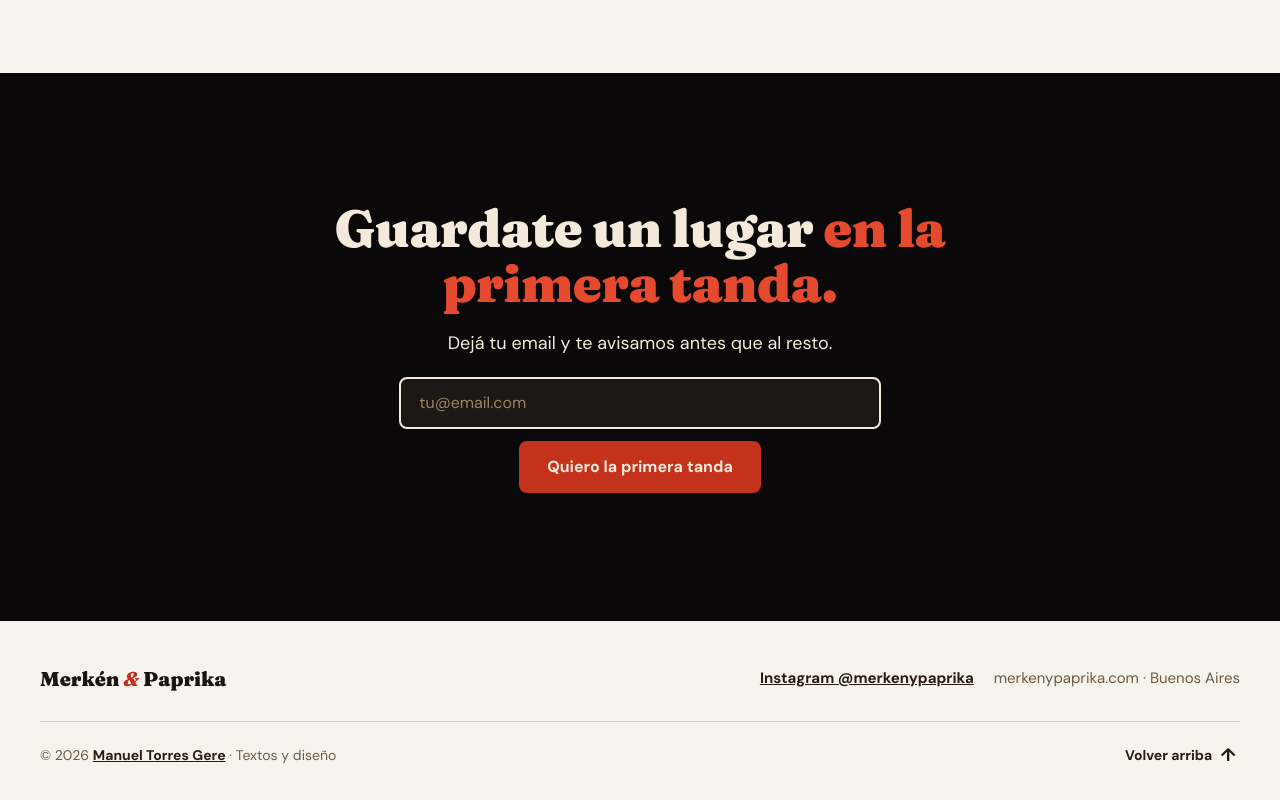
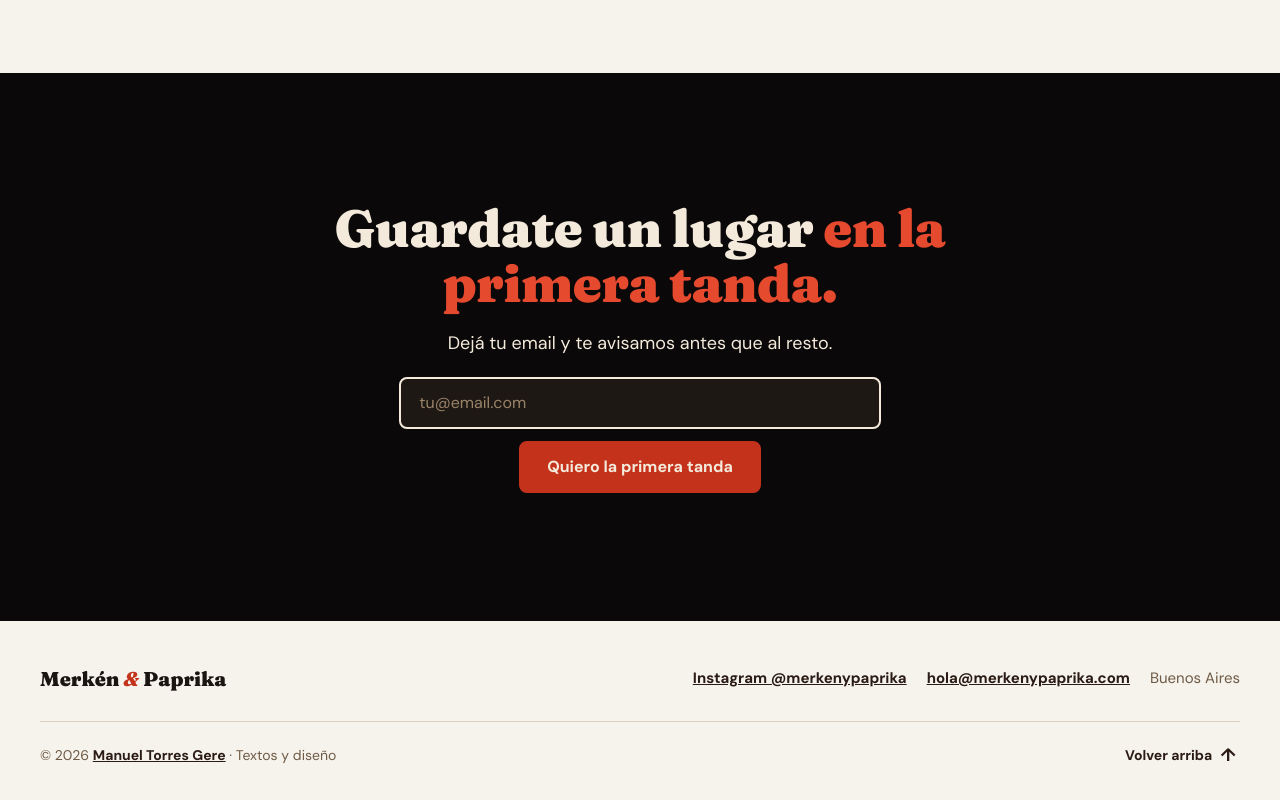
Before and after one commit to mtgere/merkenypaprika, a plain HTML site: page index.html in a window 1280 px wide. Shown: the part 3455-4255 px from the top of the page. Drawn offline with nearby package versions, Linux system fonts and the light colour scheme.

Commit message:
Sumar hola@merkenypaprika.com al pie
Co-Authored-By: Claude Opus 5.5 <noreply@anthropic.com>
Claude-Session: https://claude.ai/code/session_01VAFqyWrauFKb273g76wnvb

```diff
--- a/index.html
+++ b/index.html
@@ -21,7 +21,7 @@
 <link rel="icon" href="favicon.svg" type="image/svg+xml">
 <link rel="preconnect" href="https://fonts.googleapis.com">
 <link rel="preconnect" href="https://fonts.gstatic.com" crossorigin>
-<script type="application/ld+json">{"@context":"https://schema.org","@type":"Organization","name":"Merkén & Paprika","url":"https://merkenypaprika.com/","logo":"https://merkenypaprika.com/favicon.svg","sameAs":["https://www.instagram.com/merkenypaprika"]}</script>
+<script type="application/ld+json">{"@context":"https://schema.org","@type":"Organization","name":"Merkén & Paprika","url":"https://merkenypaprika.com/","logo":"https://merkenypaprika.com/favicon.svg","sameAs":["https://www.instagram.com/merkenypaprika"],"email":"hola@merkenypaprika.com"}</script>
 <link rel="stylesheet" href="https://fonts.googleapis.com/css2?family=Courier+Prime:wght@400;700&family=DM+Sans:wght@400;500;700&family=Fraunces:ital,wght@0,600;0,900;1,600;1,900&display=swap">
 <style>
 body{margin:0;background:#F6F3ED}
@@ -189,7 +189,8 @@ input::placeholder{color:#9A8468}
 <div style="font-family: 'Fraunces', Georgia, serif; font-weight: 900; font-size: 20px">Merkén <span style="font-style: italic; color: #C4321C">&amp;</span> Paprika</div>
 <div style="font-size: 15px; display: flex; flex-wrap: wrap; gap: 20px; align-items: center">
 <a href="https://www.instagram.com/merkenypaprika" style="display: inline-flex; align-items: center; min-height: 44px; font-weight: 700">Instagram @merkenypaprika</a>
-<span style="color: #6E5A45">merkenypaprika.com · Buenos Aires</span>
+<a href="mailto:hola@merkenypaprika.com" style="display: inline-flex; align-items: center; min-height: 44px; font-weight: 700">hola@merkenypaprika.com</a>
+<span style="color: #6E5A45">Buenos Aires</span>
 </div>
 <div style="flex-basis: 100%; border-top: 1px solid #D9CFC2; padding-top: 12px; margin-top: 4px; display: flex; flex-wrap: wrap; gap: 12px; justify-content: space-between; align-items: center; font-size: 14px; color: #6E5A45"><span>© 2026 <a href="https://manueltorresgere.com/" style="color: #2A1B14; font-weight: 700">Manuel Torres Gere</a> · Textos y diseño</span><a href="#top" aria-label="Volver arriba" style="display: inline-flex; align-items: center; gap: 8px; min-height: 44px; padding: 0 4px; color: #2A1B14; font-weight: 700; text-decoration: none">Volver arriba <span aria-hidden="true" style="font-size: 18px">↑</span></a></div>
 </footer>
```
